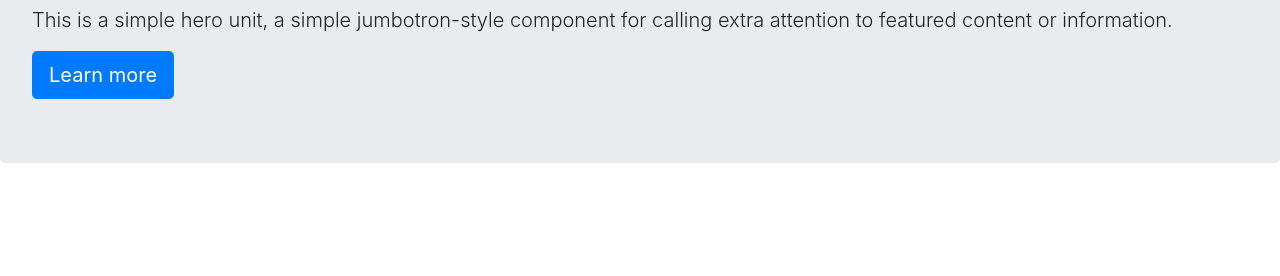
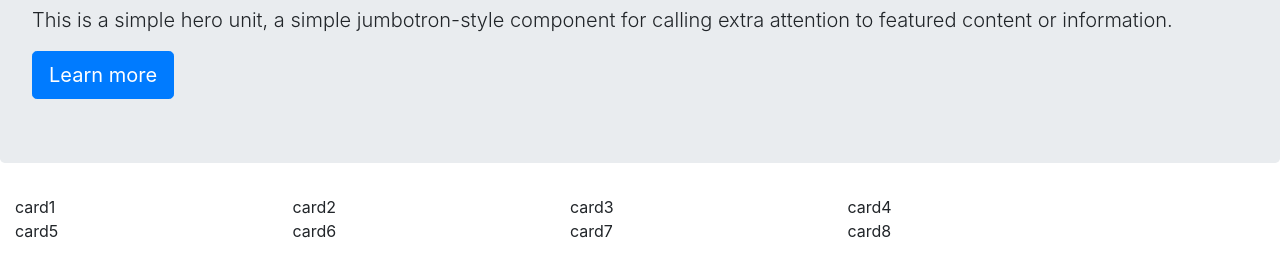
Before and after one commit to BigWizzo/restaurant, a website built with webpack: page src/index.html in a window 1280 px wide. Shown: the part 206-482 px from the top of the page. Built offline with nearby package versions, Linux system fonts and the light colour scheme.

Commit message:
Add basic structure to the main section

```diff
--- a/src/index.js
+++ b/src/index.js
@@ -3,6 +3,8 @@
 
 import { Landing } from './landing'
 
-Landing.header()
+Landing.header();
+Landing.main();
+// Landing.header();
 
 // console.log(bro('dush'))
--- a/src/landing.js
+++ b/src/landing.js
@@ -3,7 +3,9 @@ const bro = (greeting) => {
 }
 
 class Landing {
-  static header() {
+  // declare body
+
+  static header(){
     const body = document.getElementById('body');
 
     // Create header
@@ -31,7 +33,24 @@ class Landing {
     jumboA.appendChild(jumboAText);
     header.appendChild(jumboA);
 
+    // append header to body
     body.appendChild(header);
+  }
+
+  static main(){
+    const body = document.getElementById('body');
+     // create main
+    const main = document.createElement('main');
+    main.className = `menu-section container row`;
+
+    const cards = ['card1', 'card2', 'card3', 'card4', 'card5', 'card6', 'card7', 'card8',];
+    cards.forEach(function(cardContent) {
+      const card = document.createElement("div");
+      card.className = `menu-card col-3`;
+      card.innerHTML = cardContent;
+      main.appendChild(card);
+    });
+    body.appendChild(main);
   }
 }
 
```
Also changed, not shown: src/index.html (+0 -5 lines), dist/index.bundle.js.
